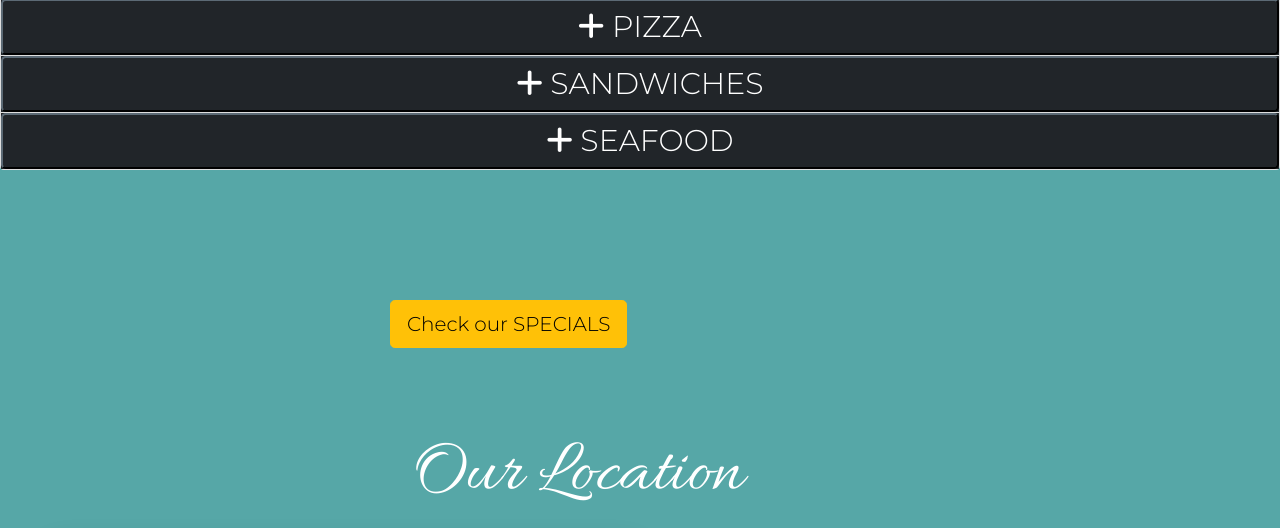
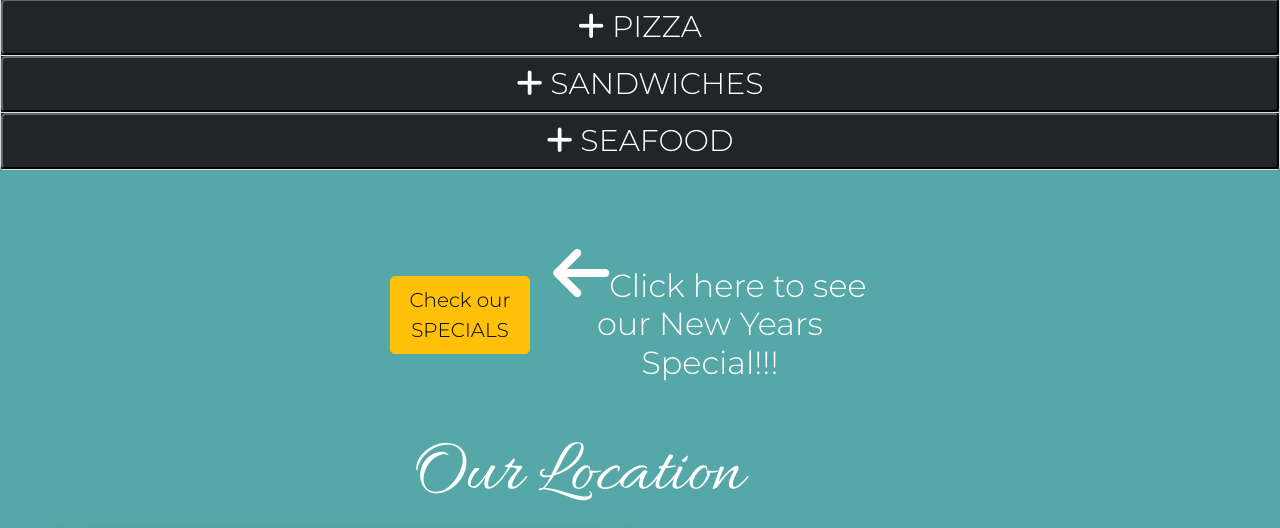
Before and after one commit to Fabscg/lanterna-marketplace, a PHP site: page /public/index.html in a window 1280 px wide. Shown: the part 1417-1945 px from the top of the page. Run offline with PHP 8.4, Linux system fonts and the light colour scheme; some libraries are stand-ins or nearby versions.

Commit message:
added New years special

```diff
--- a/public/index.html
+++ b/public/index.html
@@ -371,10 +371,13 @@
                 </div>
             </div>
         </div>
-        <div class="specials-button">
-            <a class="btn btn-warning btn-lg" href="./specials.html" role="button">Check our SPECIALS</a>
-        </div>
     </section>
+     <section>
+            <div class="specials-button text-center">
+                <a class="btn btn-warning btn-lg text-center" href="./specials.html" role="button">Check our SPECIALS</a>
+                <h2><i class="fa-solid fa-arrow-left fa-2x"> </i>Click here to see our New Years Special!!!</h2>
+            </div>
+        </section>
 
     <section id="location">
         <div>
--- a/public/specials.html
+++ b/public/specials.html
@@ -65,7 +65,7 @@
                         <div class="row">
                             <h1>Specials</h1>
                             <div class="intro-text special-body col-lg-8">
-                                <img class="notice-body" src="./assets/img/lanterna-navidad.png" alt="Pizza" />
+                                <img class="notice-body" src="./assets/img/special-lanterna.jpeg" alt="Pizza" />
                             </div>
                             <div class="col-lg-4 food-icon-group">
                                 <i class="fa-solid fa-pizza-slice fa-3x food-icons"></i>
--- a/public/style.css
+++ b/public/style.css
@@ -168,9 +168,13 @@ nav,
 
 /* SECTION MENU */
 .specials-button{
+    padding:30px auto;
+    margin:30px auto;
+    justify-content: center;
+    align-items: center;
     width:500px;
     height: 30px;
-    margin:30px auto;
+    display:flex;
 }
 .btn-block {
     background-color: #1c1f23;
@@ -436,6 +440,13 @@ footer {
     margin-top: 120px;
     height: 100%;
 }
+.specials-img{
+    width: 100%;
+    height: 200px;
+    object-fit: cover;
+    margin:30px auto !important;
+    padding: 30px auto;
+}
 
 .title-specials {
     font-family: 'Allura', cursive;
```
Also changed, not shown: public/assets/img/special-lanterna.jpeg (added), 1 other file.
